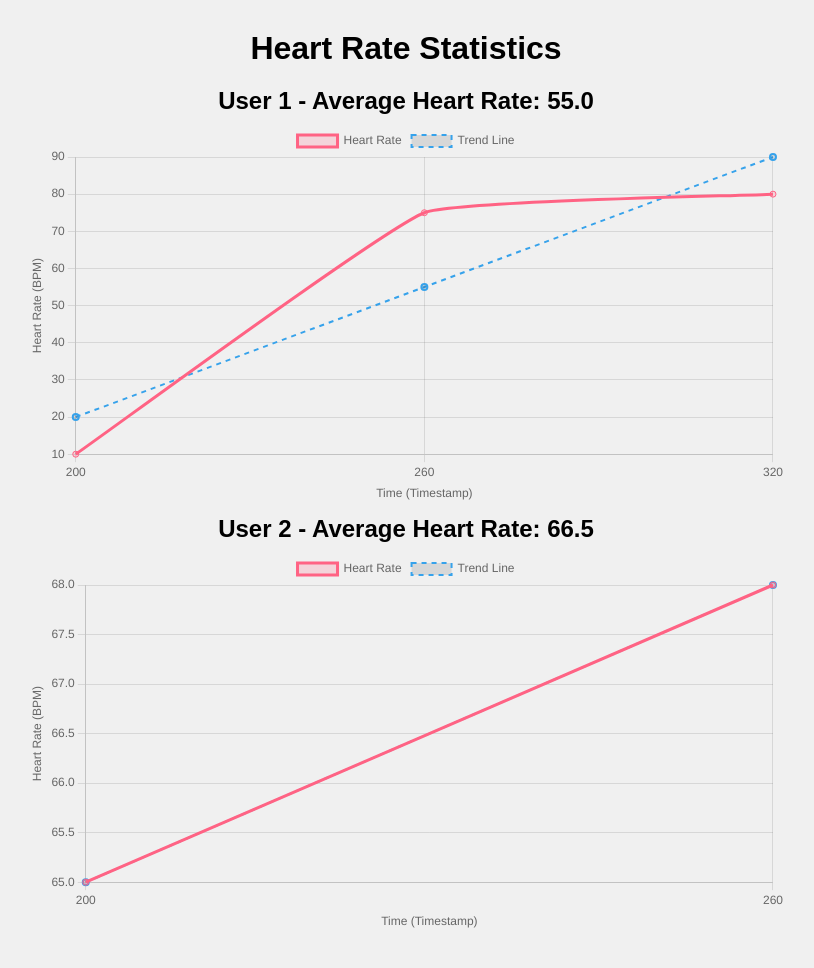
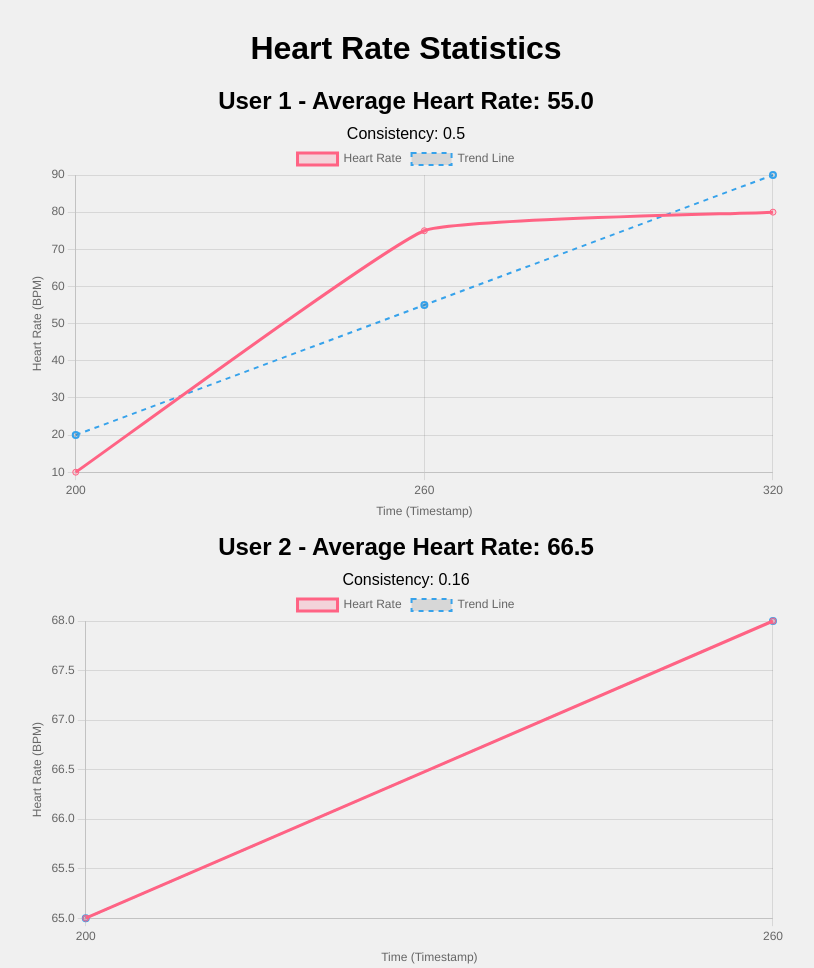
Before and after one commit to iantang08/UTRAHacks2025, a Flask app: page /statistics in a window 1280 px wide. Shown: the top 968 px of the page, without its empty margins (234-1048 px from the left). Before the commit the page ends 928 px from the top, so only its background shows below. Run offline with Flask 3, Linux system fonts and the light colour scheme.

Commit message:
added consistency to graphs

```diff
--- a/frontend/app.py
+++ b/frontend/app.py
@@ -108,16 +108,20 @@ def get_exercises():
 
 @app.route('/statistics')
 def statistics():
+    # Create Stat objects for each user
     stats = [
         Stat("John Doe", 1, (25, 36, 50), 75, (25, 35, 50)),
         Stat("Jane Doe", 2, (28, 40, 52), 80, (25, 36, 50))
     ]
 
+    # Calculate consistency for each user
+    user_consistency = {}
     for stat in stats:
         stat.consistency = stat.calculate_consistency()
+        user_consistency[stat.id] = stat.consistency
 
-    # Pass user heart rates to the template
-    return render_template("statistics.html", stats=stats, user_heart_rates=user_heart_rates)
+    # Pass user heart rates and consistency to the template
+    return render_template("statistics.html", stats=stats, user_heart_rates=user_heart_rates, user_consistency=user_consistency)
 
 def calculate_average(heart_rate_list):
     return sum(heart_rate_list) / len(heart_rate_list)
--- a/frontend/templates/statistics.html
+++ b/frontend/templates/statistics.html
@@ -9,6 +9,9 @@
     <h2>User {{ user_id }} - Average Heart Rate:
         {{ (heart_rates | map(attribute='heart_rate') | sum) / heart_rates | length }}
     </h2>
+
+    <!-- Display consistency value for the user -->
+    <p>Consistency: {{ user_consistency[user_id] | round(2) }}</p>  <!-- Assuming user_consistency is passed from backend -->
 
     <canvas id="chart-{{ user_id }}" width="400" height="200"></canvas>
 
```
Lines whose indentation alone changed are shown as unchanged.
